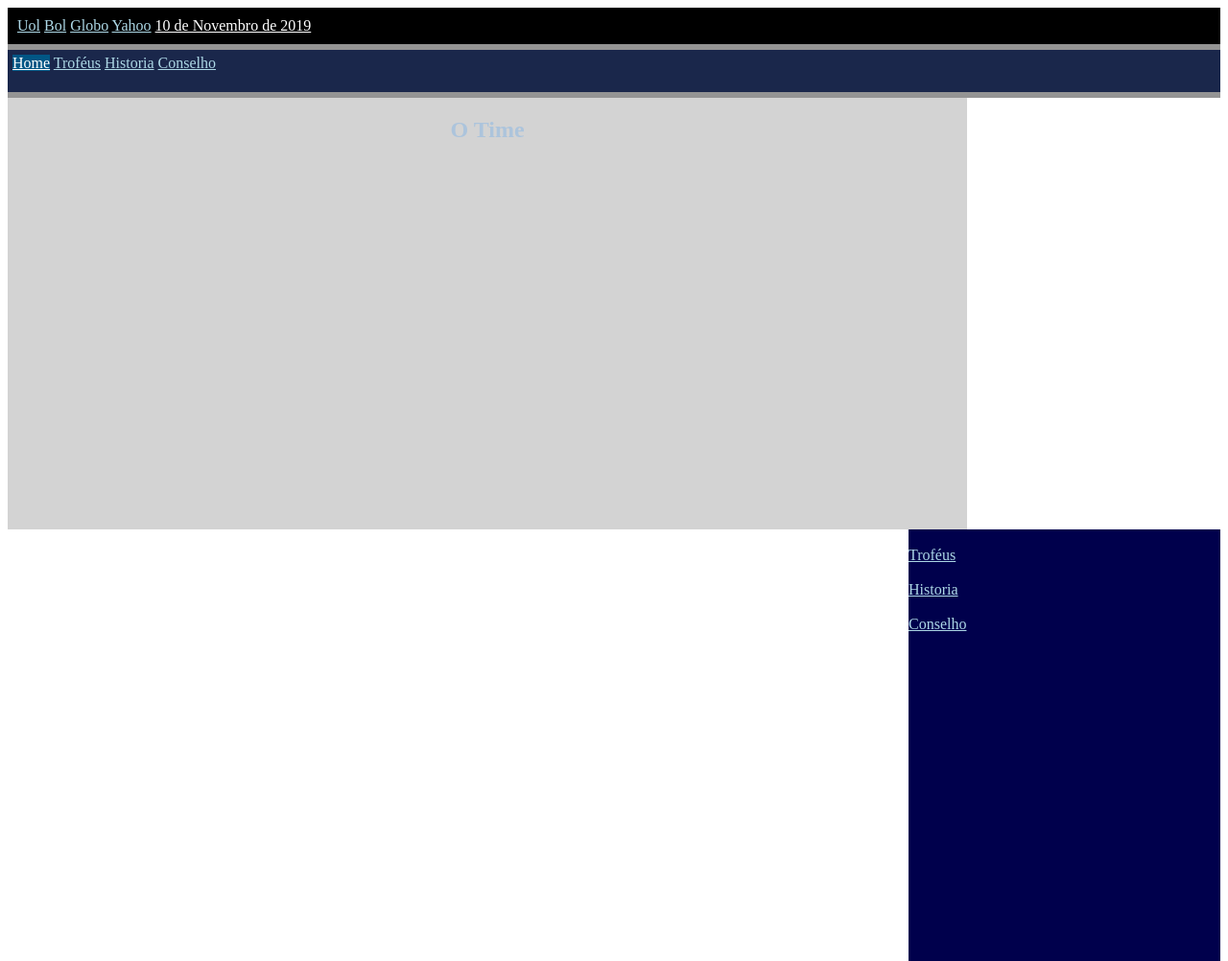
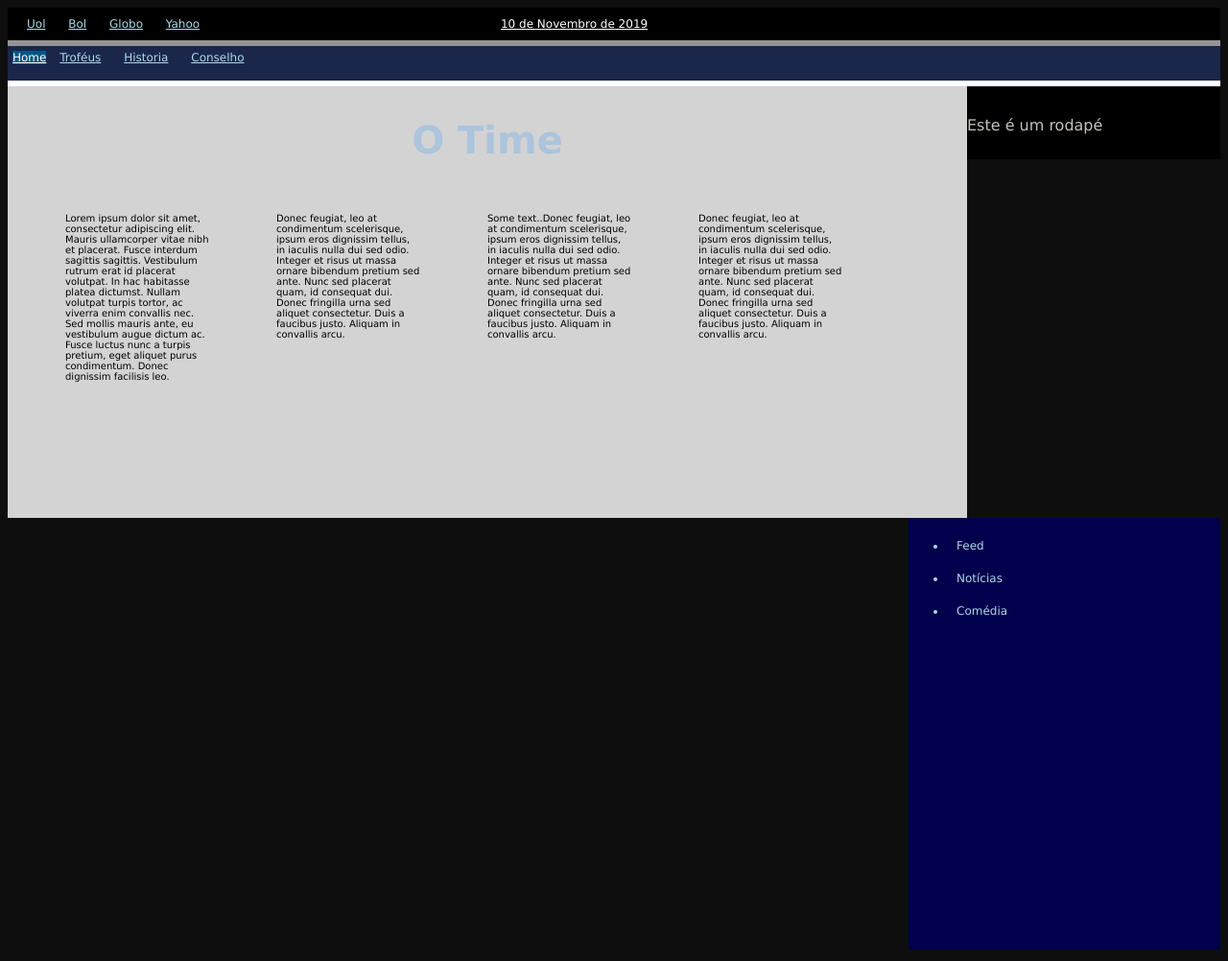
Before and after one commit to thiagomeedeiros/css3pratica, a plain HTML site: page index.html in a window 1280 px wide. Shown: the whole page at 96% size. Drawn offline with Linux system fonts and the light colour scheme.

Commit message:
Add files via upload

```diff
--- a/estilo.css
+++ b/estilo.css
@@ -1,19 +1,28 @@
+html{
+  font-family: "Verdana";
+  background-color: #0E0E0E;
+}
+
+
 .textodireita{
   background: #00004C;
   width: 325px;
   height: 450px;
   background-position: : right;
   float: right;
+   font-size: 12px;
 }
 
 .corheader{
   color:#add8e6;
+  padding: 10px;
 
 }
 
 .data{
-  text-align: center;
+  text-align: center !important;
   color: white;
+  padding: 300px;
 }
 
 
@@ -31,6 +40,7 @@ article{
 .headersites{
   background:top black;
   padding: 10px;
+  font-size: 12px;
 
 }
 
@@ -39,23 +49,59 @@ article{
   padding: 3px;
 }
 
+.space2{
+  background: white !important;
+  padding: 3px;
+}
+
 .menu{
   background: #1a274b;
-  padding: 5px
+  padding: 5px;
+   font-size: 12px;
 
 
 }
 
-.home{
-  color: white; background: #005685
+.column {
+  float: left;
+  width: 15%;
+  padding: 10px;
+  height: 100px;
+  font-size:10px;
+  margin-left: 50px;
 }
 
+.row:after {
+  content: "";
+  display: table;
+  clear: both;
+}
 
+.home{
+  color: white;
+  background: #005685;
+ }
+
+.corrodape{
+  color: #C7C0B9;
+  text-align: left;
+  padding-top: 5px;
+
+
+
+}
+
+.rodape{
+  background-color: black;
+  padding: 10px;
+
+}
 
 
 .titulo, h1{
 
   color:#ACC4DC;
   text-align: center;
+  font-size: 40px;
 
 }
--- a/index.html
+++ b/index.html
@@ -37,28 +37,52 @@
 
 
 
-      <div class="space"></div>
+      <div class="space2"></div>
 
 
 
-      <article >
+      <article>
         <h1 class="titulo">O Time</h1>
 
+        <div class="row">
+  <div class="column">
+     <p>Lorem ipsum dolor sit amet, consectetur adipiscing elit. Mauris ullamcorper vitae nibh et placerat. Fusce interdum sagittis sagittis. Vestibulum rutrum erat id placerat volutpat. In hac habitasse platea dictumst. Nullam volutpat turpis tortor, ac viverra enim convallis nec. Sed mollis mauris ante, eu vestibulum augue dictum ac. Fusce luctus nunc a turpis pretium, eget aliquet purus condimentum. Donec dignissim facilisis leo.</p>
+  </div>
+  <div class="column" >
+    <p>Donec feugiat, leo at condimentum scelerisque, ipsum eros dignissim tellus, in iaculis nulla dui sed odio. Integer et risus ut massa ornare bibendum pretium sed ante. Nunc sed placerat quam, id consequat dui. Donec fringilla urna sed aliquet consectetur. Duis a faucibus justo. Aliquam in convallis arcu.</p>
+  </div>
+  <div class="column" >
 
+    <p>Some text..Donec feugiat, leo at condimentum scelerisque, ipsum eros dignissim tellus, in iaculis nulla dui sed odio. Integer et risus ut massa ornare bibendum pretium sed ante. Nunc sed placerat quam, id consequat dui. Donec fringilla urna sed aliquet consectetur. Duis a faucibus justo. Aliquam in convallis arcu.</p>
+  </div>
+  <div class="column" >
+
+    <p>Donec feugiat, leo at condimentum scelerisque, ipsum eros dignissim tellus, in iaculis nulla dui sed odio. Integer et risus ut massa ornare bibendum pretium sed ante. Nunc sed placerat quam, id consequat dui. Donec fringilla urna sed aliquet consectetur. Duis a faucibus justo. Aliquam in convallis arcu.</p>
+  </div>
+</div>
 
     </article>
 
 
-
+    <div>
         <nav class="textodireita" >
-      <a href=""class="corheader"> <br>   Troféus </br> </a>
-      <a href=""class="corheader"> <br>  Historia </br> </a>
-      <a href=""class="corheader"><br> Conselho   </br>  </a
+          <ul>
+            <li class="corheader">Feed</li>
+            <li class="corheader">Notícias</li>
+            <li class="corheader">Comédia</li>
+        </ul>
     </nav>
 
+</div>
 
+<footer>
 
+    <div class="rodape">
+        <p class="corrodape" >Este é um rodapé </p>
 
+    </div>
+
+</footer>
 
 
 
```
Lines whose indentation alone changed are shown as unchanged.
